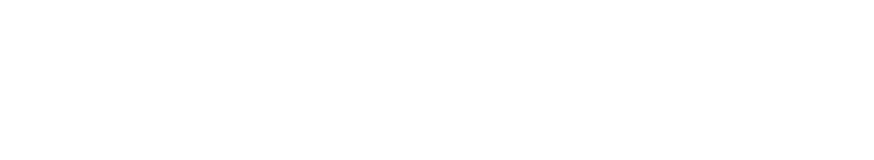
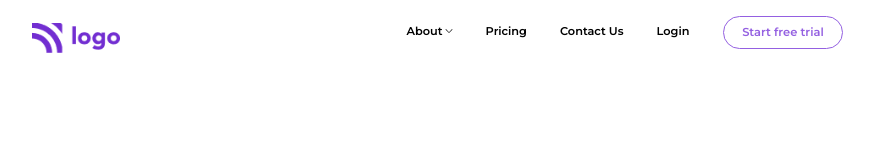
Before and after one commit to vyomPundhir/-Data-Analytics-Landing-Page, a plain HTML site: page index.html in a window 1280 px wide. Shown: the whole page, without its empty margins (167-1041 px from the left). Drawn offline with Linux system fonts and the light colour scheme.

Commit message:
Nav bar added.

```diff
--- a/index.html
+++ b/index.html
@@ -4,9 +4,36 @@
   <meta charset="UTF-8">
   <meta http-equiv="X-UA-Compatible" content="IE=edge">
   <meta name="viewport" content="width=device-width, initial-scale=1.0">
+  <link rel="stylesheet" href="./style.css">
+  <link rel="preconnect" href="https://fonts.googleapis.com">
+<link rel="preconnect" href="https://fonts.gstatic.com" crossorigin>
+<link href="https://fonts.googleapis.com/css2?family=Montserrat:wght@100;200;300;400;500;600;700;800;900&display=swap" rel="stylesheet">
   <title>Data Analytics Landing Page</title>
 </head>
 <body>
+  <!-- nav bar section -->
+  <nav class="nav">
+    <div class="nav-logo">
+      <img src="./images/Logo.png" alt="logo">
+    </div>
+    <div class="nav-menu">
+      <div class="nav-items">
+        About
+        <img src="./images/down-arrow-backup-2-svgrepo-com.svg" alt="down-arrow-backup-2-svgrepo-com" class="dn">
+      </div>
+      <div class="nav-items">Pricing</div>
+      <div class="nav-items">Contact Us</div>
+      <div class="nav-items">Login</div>
+    </div>
+    <div class="nav-btn">
+      Start free trial
+    </div>
+  </nav>
+  <!-- <section>
+    <div class="non-skew">Lorem ipsum dolor sit amet consectetur, adipisicing elit. Possimus, doloribus blanditiis? Repellat illo suscipit repellendus assumenda accusamus corrupti! Suscipit nisi officiis rerum inventore alias nobis tempore neque, sed sequi velit, minus, quibusdam optio accusamus at voluptatibus! Accusantium nesciunt magni eius ullam veritatis asperiores repellendus neque nobis, beatae delectus itaque quasi temporibus vitae. Voluptate necessitatibus exercitationem ab modi labore facere, sit eaque quisquam illum adipisci sequi tempore amet deserunt est facilis hic excepturi officiis. Mollitia aliquam quas voluptas autem dolore incidunt nemo! Ea laborum ratione, voluptatibus, inventore corrupti dolorem ducimus soluta, vitae cupiditate et quis consequatur optio error beatae quidem. Odio.</div>
+    <div class="skew">
+    </div>
 
+  </section> -->
 </body>
 </html>
--- a/style.css
+++ b/style.css
@@ -0,0 +1,51 @@
+*{
+  font-family: 'Montserrat', sans-serif;
+  margin: 0;
+  padding: 0;
+  box-sizing: border-box;
+}
+.nav{
+  display: flex;
+  flex-direction: row;
+}
+.nav-logo img{
+  margin-top: 23px;
+  width: 88px;
+  margin-left: 198.5px;
+}
+.nav-menu{
+  display: flex;
+  flex-direction: row;
+  margin-top: 24px;
+  margin-left: 287px;
+  gap: 33px;
+}
+.nav-items{
+  font-size: 11.3px;
+  font-weight: 600;
+}
+.dn{
+  padding-top: 1px;
+  margin-left: -1px;
+  width: 8px;
+}
+.nav-btn{
+  margin-left: 33.5px;
+  margin-top: 16px;
+  padding-top: 7.5px;
+  border-radius: 20px;
+  border: 1.5px solid #9460e1;
+  width: 120px;
+  height: 32.5px;
+  text-align: center;
+  color: #9460e1;
+  font-size: 11.5px;
+  font-weight: 600;
+}
+/*
+.skew{
+  width: 100%;
+  height: 500px;
+  background: linear-gradient(to bottom left, red, yellow);
+  transform: skew(0deg, -10deg);
+} */
```
Also changed, not shown: images/down-arrow-backup-2-svgrepo-com.svg (added).
